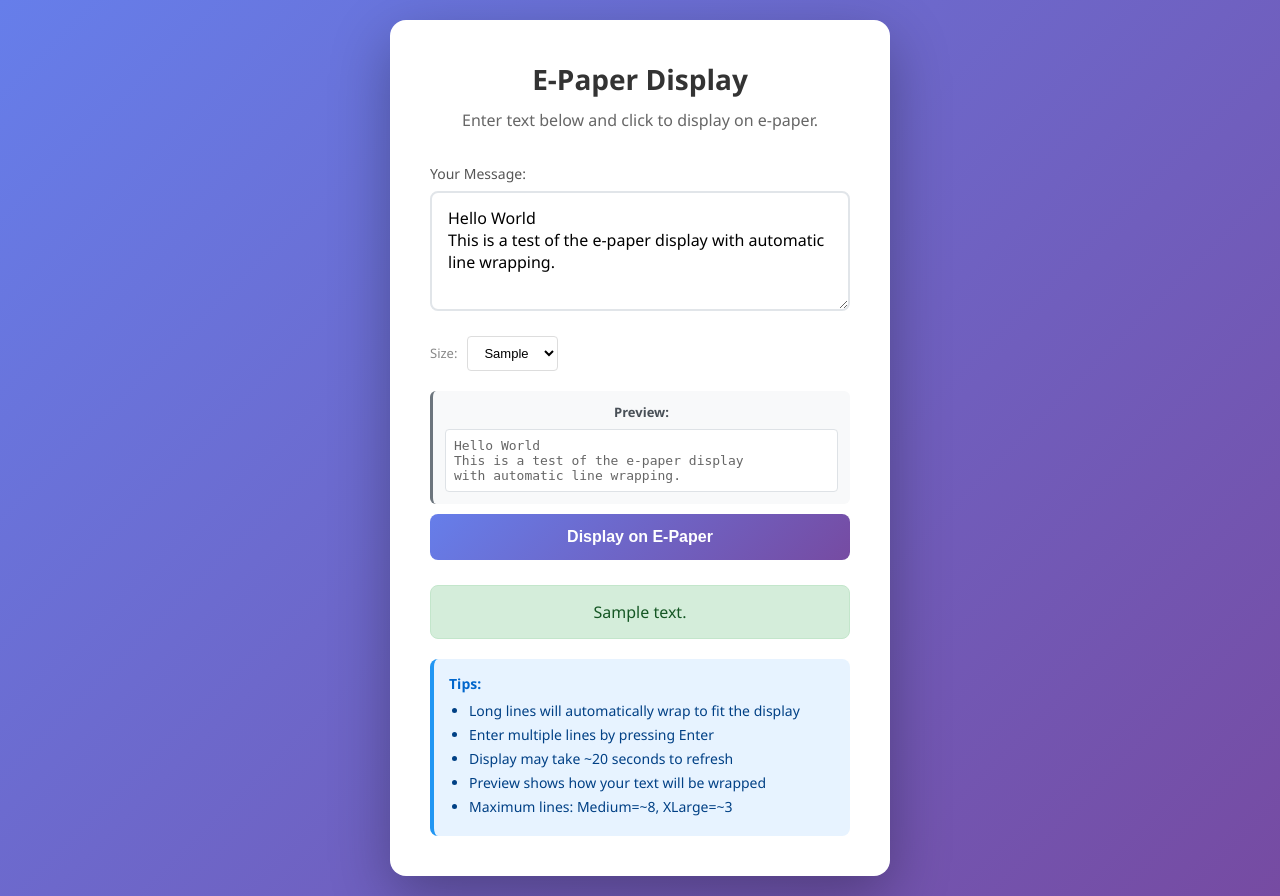
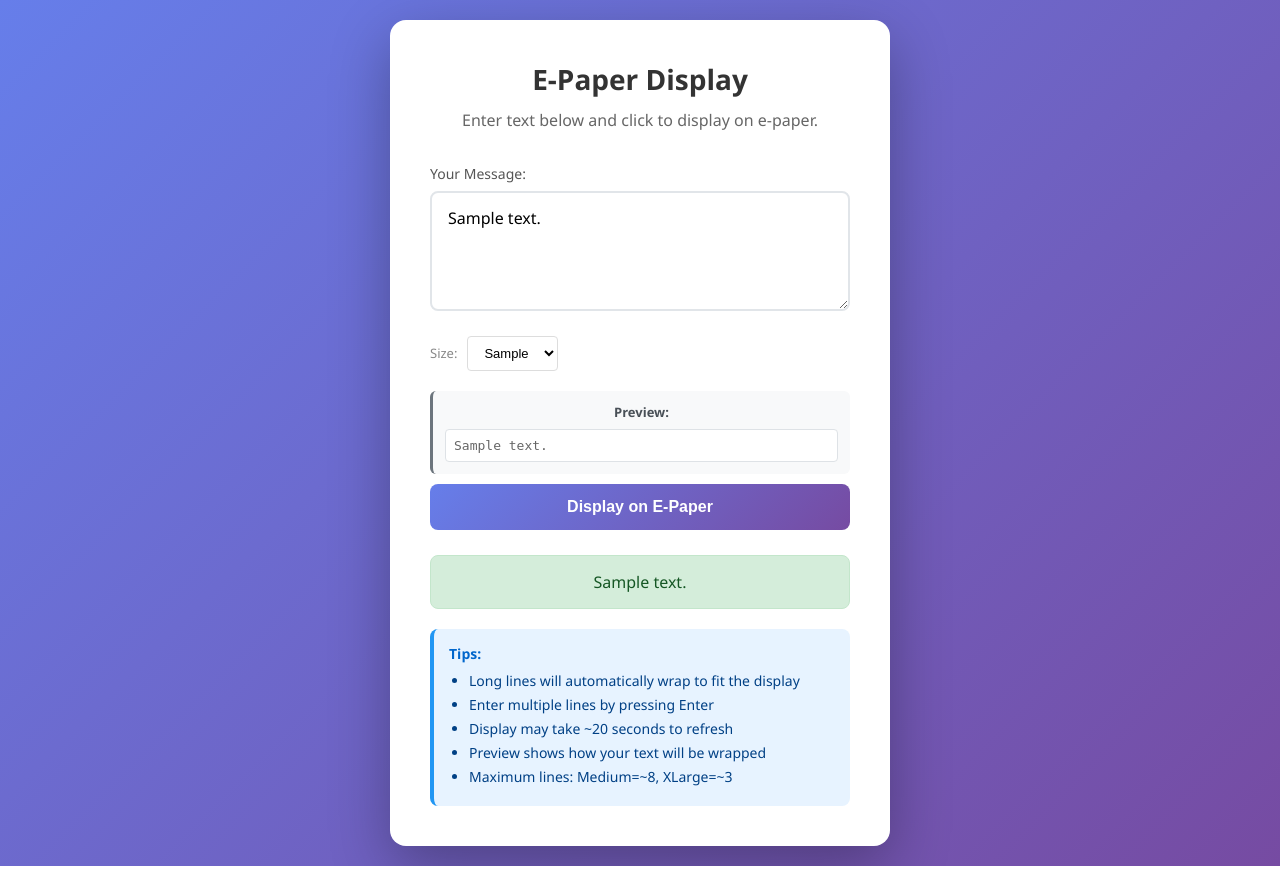
Before and after one commit to Einwegbecher/tiny-cal, a Flask app: template templates/index.html in a window 1280 px wide. After the commit the page ends 866 px from the top, so only its background shows below. Run offline with Flask 3, Linux system fonts and the light colour scheme; the template is opened without the code that fills it: most values are stand-ins (such as "Sample title", 1, 10 or a date in 2020).

Commit message:
Fix preview matching and show last printed text
- Fixed preview to match actual display wrapping (25 chars for Medium, 14 for XLarge)
- Added session storage to remember last printed message
- Last message now appears in the textarea on page load
- Preview now accurately shows where lines will wrap
- Removed default placeholder text when last message exists
- Messages 'Printing...' and 'Printed!' still disappear after 8 seconds

Co-authored-by: Einwegbecher <Einwegbecher@users.noreply.github.com>

```diff
--- a/app.py
+++ b/app.py
@@ -2,9 +2,10 @@ import sys
 import os
 import time
 from PIL import Image, ImageDraw, ImageFont
-from flask import Flask, render_template, request
+from flask import Flask, render_template, request, session
 
 app = Flask(__name__)
+app.secret_key = 'e-paper-display-secret-key-12345'
 
 # Available font sizes for the e-paper display (only Medium and XLarge)
 FONT_SIZES = {
@@ -36,11 +37,10 @@ def get_font(size_key, fallback_size=18):
 
 
 def get_max_chars_per_line(font_size_key):
-    """Calculate maximum characters that fit in one line - doubled for less wrapping."""
+    """Calculate maximum characters that fit in one line."""
     char_width = CHAR_WIDTHS.get(font_size_key, 10)
     # Leave margin: 10px left + 10px right = 20px total
-    # Doubled the available width for less aggressive wrapping
-    return max(1, (DISPLAY_WIDTH - 20) // char_width * 2)
+    return max(1, (DISPLAY_WIDTH - 20) // char_width)
 
 
 def get_max_lines(font_size_key):
@@ -79,10 +79,13 @@ def wrap_text(text, max_chars_per_line):
 def index():
     """Render the main page with the form."""
     default_font = 'medium'
+    # Get last message from session if available
+    last_message = session.get('last_message', 'Hello World\nThis is a test of the e-paper display with automatic line wrapping.')
     return render_template('index.html',
                          printed_message=None,
                          font_sizes=FONT_SIZES,
                          default_font=default_font,
+                         last_message=last_message,
                          max_chars_per_line={k: get_max_chars_per_line(k) for k in FONT_SIZES},
                          max_lines={k: get_max_lines(k) for k in FONT_SIZES})
 
@@ -173,6 +176,9 @@ def print_message():
     message = request.form.get('message', 'Hello World')
     font_size = request.form.get('font_size', 'medium')
 
+    # Store the message in session for next page load
+    session['last_message'] = message
+
     print(f"Printing: {message}")
     print(f"Font size: {font_size}")
 
@@ -193,6 +199,7 @@ def print_message():
                          printed_message=success_message,
                          font_sizes=FONT_SIZES,
                          default_font=font_size,
+                         last_message=message,
                          max_chars_per_line={k: get_max_chars_per_line(k) for k in FONT_SIZES},
                          max_lines={k: get_max_lines(k) for k in FONT_SIZES})
 
--- a/templates/index.html
+++ b/templates/index.html
@@ -216,8 +216,7 @@
         <form action="/print" method="POST" id="displayForm">
             <div class="form-group">
                 <label for="message">Your Message:</label>
-                <textarea id="message" name="message" placeholder="Enter text to display..." required>Hello World
-This is a test of the e-paper display with automatic line wrapping.</textarea>
+                <textarea id="message" name="message" placeholder="Enter text to display..." required>{{ last_message if last_message else "Hello World\nThis is a test of the e-paper display with automatic line wrapping." }}</textarea>
             </div>
 
             <div class="form-group font-selector">
@@ -272,21 +271,21 @@ This is a test of the e-paper display with automatic line wrapping.</textarea>
     </div>
 
     <script>
-        // Get the selected font size's limits
+        // Get the selected font size's limits - adjusted to match actual display
         function getCurrentLimits() {
             const select = document.getElementById('font_size');
             const fontKey = select.value;
 
-            // Hardcoded limits for our two font sizes
+            // Adjusted to match actual wrapping behavior on e-paper
             const limits = {
-                'medium': { maxCharsPerLine: 40, maxLines: 8 },
-                'xlarge': { maxCharsPerLine: 22, maxLines: 3 }
+                'medium': { maxCharsPerLine: 25, maxLines: 8 },  // ~25 chars fits on medium
+                'xlarge': { maxCharsPerLine: 14, maxLines: 3 }   // ~14 chars fits on xlarge
             };
 
-            return limits[fontKey] || { maxCharsPerLine: 40, maxLines: 8 };
+            return limits[fontKey] || { maxCharsPerLine: 25, maxLines: 8 };
         }
 
-        // Wrap text for preview
+        // Wrap text for preview - matches server-side wrapping
         function wrapTextForPreview(text, maxCharsPerLine) {
             const lines = text.split('\n');
             const wrappedLines = [];
@@ -297,6 +296,7 @@ This is a test of the e-paper display with automatic line wrapping.</textarea>
 
                 let currentLine = trimmed;
                 while (currentLine.length > maxCharsPerLine) {
+                    // Find the last space before maxCharsPerLine
                     let splitPos = currentLine.substring(0, maxCharsPerLine).lastIndexOf(' ');
                     if (splitPos <= 0) {
                         splitPos = maxCharsPerLine;
```
